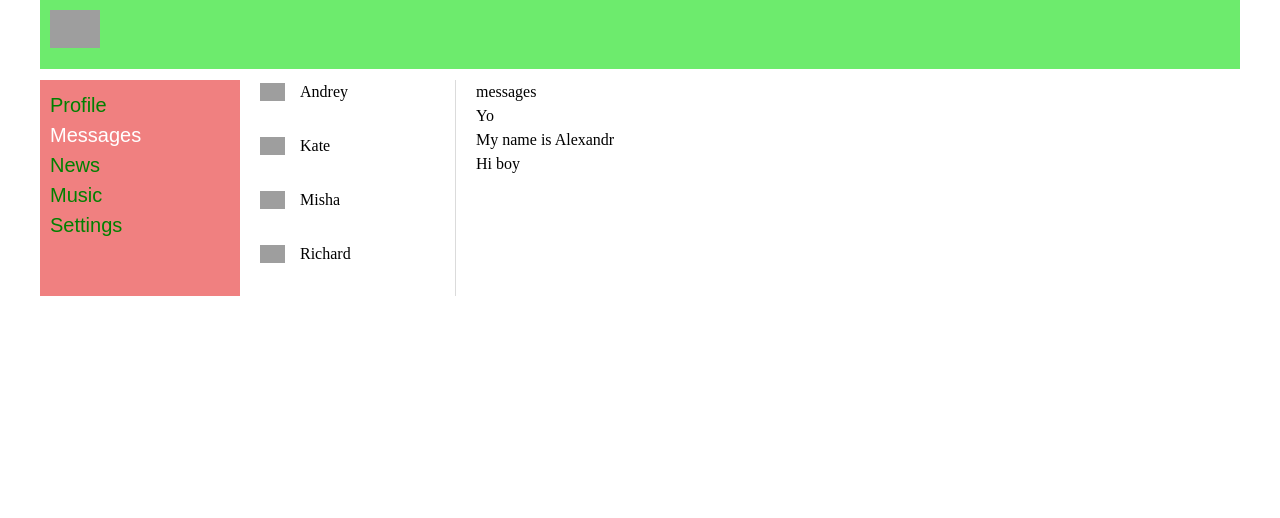
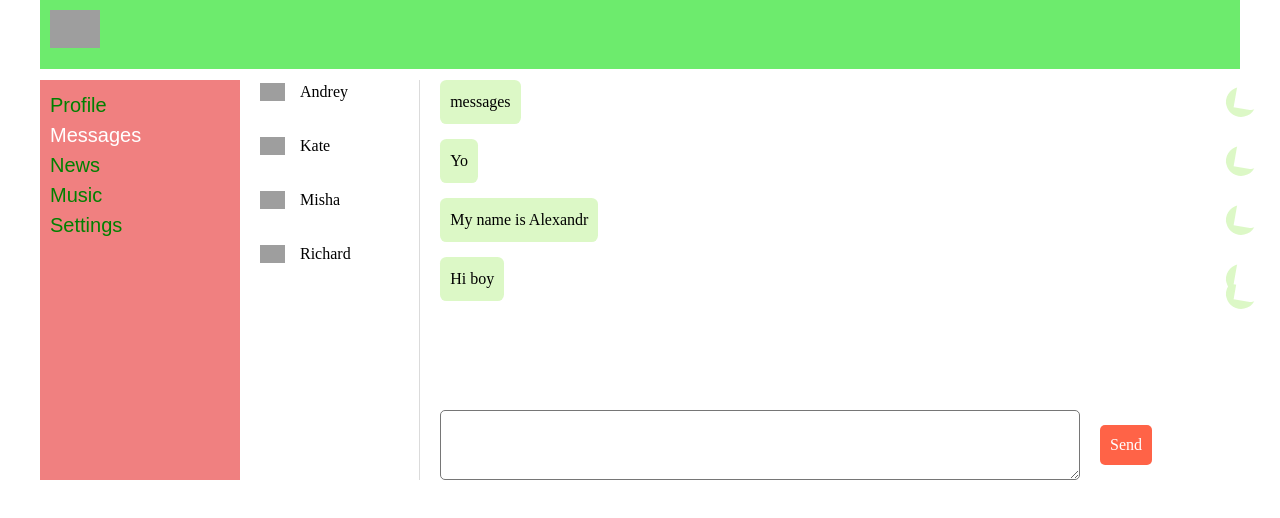
Before and after one commit to kaplunovdev/react, a React (Create React App) app in the folder react-project/: page /dialogs in a window 1280 px wide. Shown: the top 518 px of the page. Built offline with nearby package versions, Linux system fonts and the light colour scheme; grey boxes are pictures that could not be loaded.

Commit message:
Added state

```diff
--- a/react-project/src/App.js
+++ b/react-project/src/App.js
@@ -8,6 +8,7 @@ import News from "./components/News/News";
 import Settings from "./components/Settings/Settings";
 import Music from "./components/Music/Music";
 import {BrowserRouter, Route, Routes} from "react-router-dom";
+import {addPost} from "./redux/state";
 
 const App = (props) => {
 
@@ -19,7 +20,7 @@ const App = (props) => {
                     <Routes>
                         <Route path='/dialogs'
                                element={<Dialogs state={props.state.dialogsPage}/>}/>
-                        <Route path='/profile' element={<ProfileInfo state={props.state.profilePage}/>}/>
+                        <Route path='/profile' element={<ProfileInfo state={props.state.profilePage} addPost={props.addPost}/>}/>
                         <Route path='/news' element={<News/>}/>
                         <Route path='/music' element={<Music/>}/>
                         <Route path='/settings' element={<Settings/>}/>
--- a/react-project/src/components/Dialogs/Dialogs.jsx
+++ b/react-project/src/components/Dialogs/Dialogs.jsx
@@ -9,14 +9,28 @@ const Dialogs = (props) => {
     let dialogsElements = props.state.dialogs.map(elem => <DialogItem name={elem.name} id={elem.id}/>)
     let messagesElements = props.state.messages.map(elem => <Message message={elem.message} id={elem.id}/>)
 
+    const newMessage = React.createRef()
+    const addMessage =()=>{
+        let text = newMessage.current.value
+        alert(text)
+    }
     return (
+        <div>
             <div className={style.chatMain}>
                 <div className={style.dialogs}>
                     {dialogsElements}
                 </div>
+                <div className={style.blockChat}>
                     <div className={style.message}>
                         {messagesElements}
                     </div>
+                    <div className={style.addMessage}>
+                        <textarea></textarea>
+                        <button ref={newMessage} onClick={addMessage}>Send</button>
+                    </div>
+                </div>
+            </div>
+
         </div>
 
 
--- a/react-project/src/components/Dialogs/Dialogs.module.css
+++ b/react-project/src/components/Dialogs/Dialogs.module.css
@@ -9,6 +9,7 @@
 
 .chatMain {
     display: flex;
+    min-height: 400px;
 }
 
 .dialogs_items {
@@ -16,13 +17,8 @@
     display: flex;
     flex-direction: column;
 
-
 }
 
-.dialogName {
-
-
-}
 
 .dialog {
 
@@ -36,15 +32,84 @@
     color: #ff747c;
 }
 
-.messages {
-
-}
-
-.message {
-
-}
-
 .dialogAvatar {
     width: 25px;
     margin-right: 15px;
 }
+.addMessage{
+    width: 100%;
+    display: flex;
+    align-items: center;
+    justify-content: start;
+
+}
+.addMessage textarea{
+    width: 80%;
+    min-height: 20px;
+    border-radius: 5px;
+    padding: 10px;
+    margin-right: 20px;
+    font-family: sans-serif;
+}
+.addMessage button{
+    border: none;
+    height: 40px;
+    border-radius: 5px;
+    background-color: tomato;
+    color: #fff;
+    padding: 0 10px;
+    cursor: pointer;
+}
+.blockChat{
+    display: flex;
+    flex-direction: column;
+    justify-content: space-between;
+    width: 100%;
+    min-height: 100%;
+}
+/*Message*/
+.message {
+    /*display: inline-block;*/
+    position: relative;
+    margin-bottom: 15px;
+}
+
+.message > span {
+    background: #dcf8c6;
+    border-radius: 0.4em;
+    display: inline-block;
+    padding: 10px;
+    z-index: 1;
+}
+
+.message::after {
+    background-color: #ffffff;
+    border-radius: 0 0 50% 0;
+    border-right: 0;
+    bottom: 14px;
+    content: '';
+    height: 30px;
+    margin-top: -5px;
+    margin-right: -5px;
+    position: absolute;
+    right: -21px;
+    transform: rotate(10deg);
+    width: 30px;
+    z-index: -1;
+}
+
+.message::before {
+    background-color: #dcf8c6;
+    border-radius: 50%;
+    border-right: 0;
+    bottom: 7px;
+    content: '';
+    height: 30px;
+    margin-top: -5px;
+    margin-right: -5px;
+    position: absolute;
+    right: -11px;
+    transform: rotate(20deg);
+    width: 30px;
+    z-index: -1;
+}
--- a/react-project/src/components/Dialogs/Message/Message.jsx
+++ b/react-project/src/components/Dialogs/Message/Message.jsx
@@ -4,7 +4,7 @@ import style from './../Dialogs.module.css'
 const Message = (props) => {
     return (
         <div className={style.message}>
-            {props.message}
+            <span> {props.message}</span>
         </div>
     )
 }
--- a/react-project/src/components/Profile/MyPosts/MyPosts.jsx
+++ b/react-project/src/components/Profile/MyPosts/MyPosts.jsx
@@ -14,10 +14,13 @@ const MyPosts = (props) => {
     )
     const newPostElement = React.createRef();
 
+
     const addPost = () => {
         let text  = newPostElement.current.value
-        alert(text)
+        props.addPost(text)
+        newPostElement.current.value = ''
     }
+
     return (
         <div>
             <div className={style.input}>
--- a/react-project/src/components/Profile/MyPosts/MyPosts.module.css
+++ b/react-project/src/components/Profile/MyPosts/MyPosts.module.css
@@ -9,6 +9,7 @@
   margin-bottom: 30px;
   font-size: 20px;
 }
+
 .input button {
   border: none;
   height: 40px;
@@ -19,7 +20,7 @@
   cursor: pointer;
 }
 
-textarea {
+.input textarea {
   width: 80%;
   min-height: 40px;
   border-radius: 5px;
--- a/react-project/src/components/Profile/ProfileInfo/ProfileInfo.jsx
+++ b/react-project/src/components/Profile/ProfileInfo/ProfileInfo.jsx
@@ -22,14 +22,14 @@ const UserCard = () => {
 }
 
 const ProfileInfo = (props) => {
-    console.log(props.state.posts)
+
     return (
         <div>
             <div className={style.image_top}>
                 <img src="https://www.orangesmile.com/ru/foto/usa/fodder120132.jpg"/>
             </div>
             <UserCard/>
-            <MyPosts posts={props.state.posts}/>
+            <MyPosts posts={props.state.posts} addPost={props.addPost}/>
         </div>
     );
 };
--- a/react-project/src/index.js
+++ b/react-project/src/index.js
@@ -1,21 +1,9 @@
-import React from 'react';
-import ReactDOM from 'react-dom';
-import './index.css';
-import App from './App';
 import reportWebVitals from './reportWebVitals';
+import {rerenderEntireTree} from "./render";
 import state from "./redux/state";
-import {BrowserRouter} from "react-router-dom";
 
+rerenderEntireTree(state);
 
-ReactDOM.render(
-    <React.StrictMode>
-        <BrowserRouter>
-            <App state={state}/>
-        </BrowserRouter>
-    </React.StrictMode>,
-
-    document.getElementById('root')
-);
 
 // If you want to start measuring performance in your app, pass a function
 // to log results (for example: reportWebVitals(console.log))
--- a/react-project/src/redux/state.js
+++ b/react-project/src/redux/state.js
@@ -1,3 +1,5 @@
+import {rerenderEntireTree} from "../render";
+
 let state = {
     profilePage: {
         posts: [
@@ -22,10 +24,23 @@ let state = {
             {id: 4, message: 'Hi boy'},
         ]
     },
-    sideBar:{
-
-    }
+    // sideBar:{
+    //
+    // }
 
 
 }
+
+export const addPost = (newMessage) => {
+
+  let newPost = {
+      id: 1,
+      message:newMessage,
+      likeCount:0
+  }
+    state.profilePage.posts.push(newPost)
+    console.log(state.profilePage.posts)
+  rerenderEntireTree(state)
+}
+
 export default state;
--- /dev/null
+++ b/react-project/src/render.js
@@ -0,0 +1,25 @@
+import React from 'react';
+import ReactDOM from 'react-dom';
+import './index.css';
+import App from './App';
+import reportWebVitals from './reportWebVitals';
+import  {addPost} from "./redux/state";
+import {BrowserRouter} from "react-router-dom";
+
+export  let rerenderEntireTree=(state)=>{
+    ReactDOM.render(
+        <React.StrictMode>
+            <BrowserRouter>
+                <App state={state} addPost={addPost}/>
+            </BrowserRouter>
+        </React.StrictMode>,
+
+        document.getElementById('root')
+    );
+}
+
+
+// If you want to start measuring performance in your app, pass a function
+// to log results (for example: reportWebVitals(console.log))
+// or send to an analytics endpoint. Learn more: https://bit.ly/CRA-vitals
+reportWebVitals();
```
Lines whose indentation alone changed are shown as unchanged.
